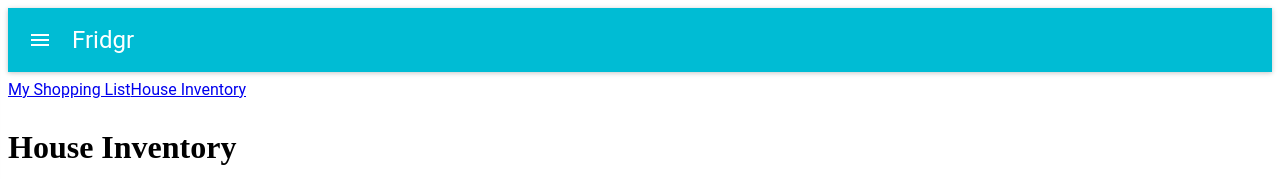
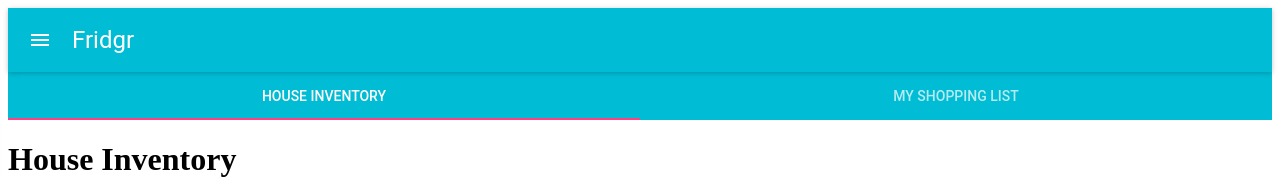
Before and after one commit to SentinelsOfMagic/SentinelsOfMagic, a React app: page /inventory in a window 1280 px wide. Shown: the top 179 px of the page. Built offline with nearby package versions, Linux system fonts and the light colour scheme; no server answers; the HTML template or start-up script is replaced by a standard one; what react-tap-event-plugin would draw is missing.

Commit message:
Change to Tab implementation

```diff
--- a/client/src/components/Nav.jsx
+++ b/client/src/components/Nav.jsx
@@ -1,15 +1,66 @@
 import React from 'react';
 import { Link } from 'react-router-dom';
-import FlatButton from 'material-ui/FlatButton';
-import RaisedButton from 'material-ui/RaisedButton';
+import { Tabs, Tab } from 'material-ui/Tabs';
 
-const Nav = (props) => {
-  return (
-    <div>
-      <FlatButton id="my-shopping-list"><Link to={'/shop'}>My Shopping List</Link></FlatButton>
-      <FlatButton id="house-inventory"><Link to={'/inventory'}>House Inventory</Link></FlatButton>
-    </div>
-  );
-};
+class Nav extends React.Component {
+  constructor(props) {
+    super(props);
+
+    this.state = {
+      open: false,
+      page: this.props.page,
+      value: 0
+    };
+  }
+
+  componentDidMount() {
+    if (this.state.page === 'inventory') {
+      this.setState({
+        value: 0
+      });
+    } else if (this.state.page === 'shop') {
+      this.setState({
+        value: 1
+      });
+    }
+  }
+
+  handleToggle(event) {
+    this.setState({ open: !this.state.open });
+  }
+
+  handleClose() {
+    this.setState({open: false});
+  }
+
+  changeTab(event) {
+    this.setState({
+      value: event
+    });
+    console.log('change: ', event);
+  }
+
+  render() {
+    return (
+      <div>
+        <Tabs onChange={this.changeTab.bind(this)} value={this.state.value}>
+          <Tab value={0} label='House Inventory' containerElement={<Link to="/inventory"/>}/>
+          <Tab value={1} label='My Shopping List' containerElement={<Link to="/shop"/>}/>
+        </Tabs>
+      </div>
+    );
+  }
+}
 
 export default Nav;
+      /*
+        <AppBar onLeftIconButtonTouchTap={this.handleToggle.bind(this)} onLeftIconButtonClick={this.handleToggle.bind(this)} title="Fridgr" />
+        <Drawer
+          docked={false}
+          open={this.state.open}
+          onRequestChange={open => this.setState({ open })}
+        >
+          <MenuItem onTouchTap={this.handleClose.bind(this)}><Link to={'/shop'}>My Shopping List</Link></MenuItem>
+          <MenuItem onTouchTap={this.handleClose.bind(this)}><Link to={'/inventory'}>House Inventory</Link></MenuItem>
+        </Drawer>
+        */
```
